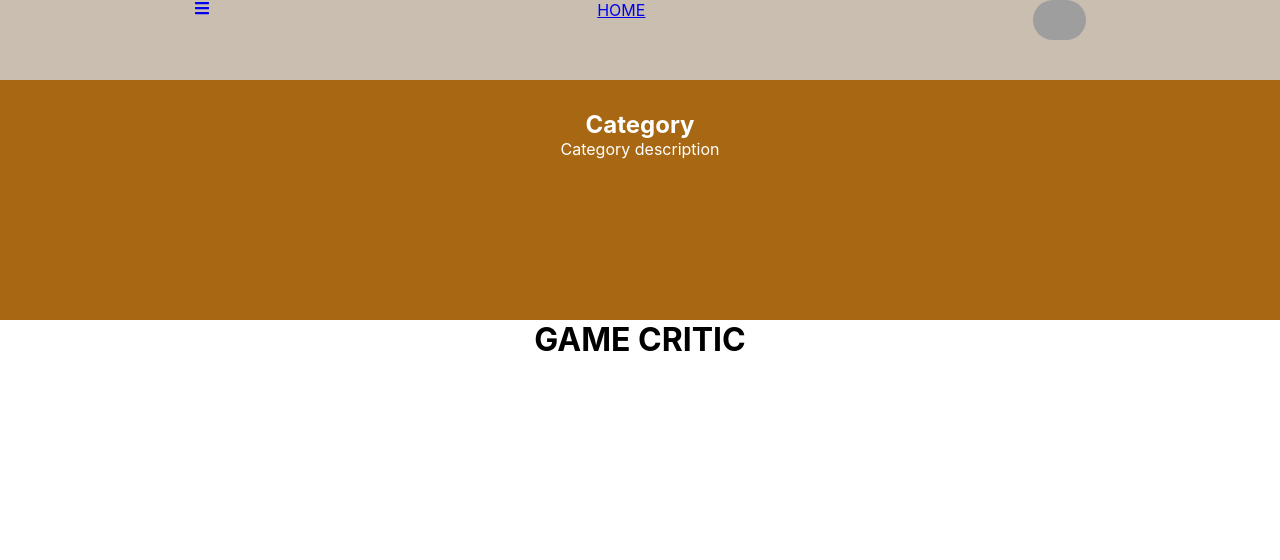
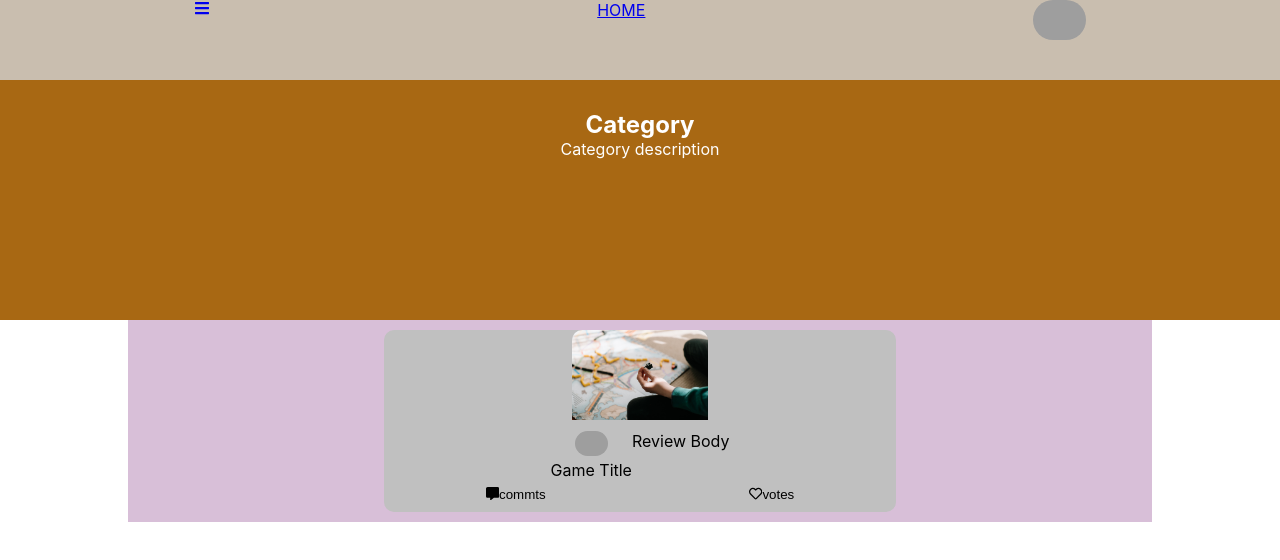
Before and after one commit to CelinaPlatt/nc-games, a React (Create React App) app: page /jessjelly/profile in a window 1280 px wide. Shown: the top 560 px of the page. Built offline with nearby package versions, Linux system fonts and the light colour scheme; grey boxes are pictures that could not be loaded; the HTML template or start-up script is replaced by a standard one.

Commit message:
Add ReviewList Component

```diff
--- a/src/App.js
+++ b/src/App.js
@@ -2,6 +2,7 @@ import './App.css';
 import Nav from './components/Nav';
 import { useState } from 'react';
 import Header from './components/Header';
+import ReviewList from './components/ReviewList';
 
 function App() {
   const [user, setUser] = useState({
@@ -14,9 +15,9 @@ function App() {
 
   return (
     <div className="App">
-      <Nav avatar={user.avatar_url} />
+      <Nav avatar={user.avatar_url} username={user.username} />
       <Header/>
-      <h1>GAME CRITIC</h1>
+      <ReviewList avatar={user.avatar_url} username={user.username} />
     </div>
   );
 }
--- /dev/null
+++ b/src/components/ReviewList.jsx
@@ -0,0 +1,29 @@
+import '../styles/ReviewList.css';
+import { FaRegHeart, FaCommentAlt } from 'react-icons/fa';
+
+const ReviewList = ({ avatar, username }) => {
+  return (
+    <section className="reviewList">
+      <div className="reviewCard">
+        <img src="/images/pexels-cottonbro-4691559.jpg" alt="gameTitle" />
+        <section className="reviewCard__details">
+          <section className="reviewCard__text">
+            <img className="reviewCard__avatar" src={avatar} alt={username} />
+            <p>Game Title</p>
+          </section>
+          <p>Review Body</p>
+        </section>
+        <section className="buttons">
+          <button className="likesBttn">
+            <FaCommentAlt /> commts
+          </button>
+          <button className="likesBttn">
+            <FaRegHeart /> votes
+          </button>
+        </section>
+      </div>
+    </section>
+  );
+};
+
+export default ReviewList;
--- /dev/null
+++ b/src/styles/ReviewList.css
@@ -0,0 +1,51 @@
+.reviewList {
+  width: 80vw;
+  margin: 0 auto;
+  background-color: thistle;
+  display: flex;
+  flex-wrap: wrap;
+  justify-content: space-around;
+  align-content: center;
+}
+
+.reviewCard {
+  width: 50%;
+  margin: 10px auto;
+  background-color: rgb(192, 192, 192);
+  align-content: center;
+  border-radius: 10px;
+}
+
+img {
+  height: 90px;
+  width: auto;
+  border-radius: 10px 10px 0 0;
+}
+
+.reviewCard__avatar {
+  height: 25px;
+  width: auto;
+  border-radius: 25px;
+}
+
+.reviewCard__details {
+  display: flex;
+  flex-direction: row;
+  flex-wrap: wrap;
+  justify-content: center;
+  align-content: center;
+  padding: 7px;
+}
+.buttons {
+  display: flex;
+  justify-content: space-around;
+  padding-bottom: 10px;
+}
+
+button {
+  display: flex;
+  align-content: center;
+  justify-content: space-between;
+  background-color: rgba(255, 255, 255, 0);
+  border:0;
+}
```
